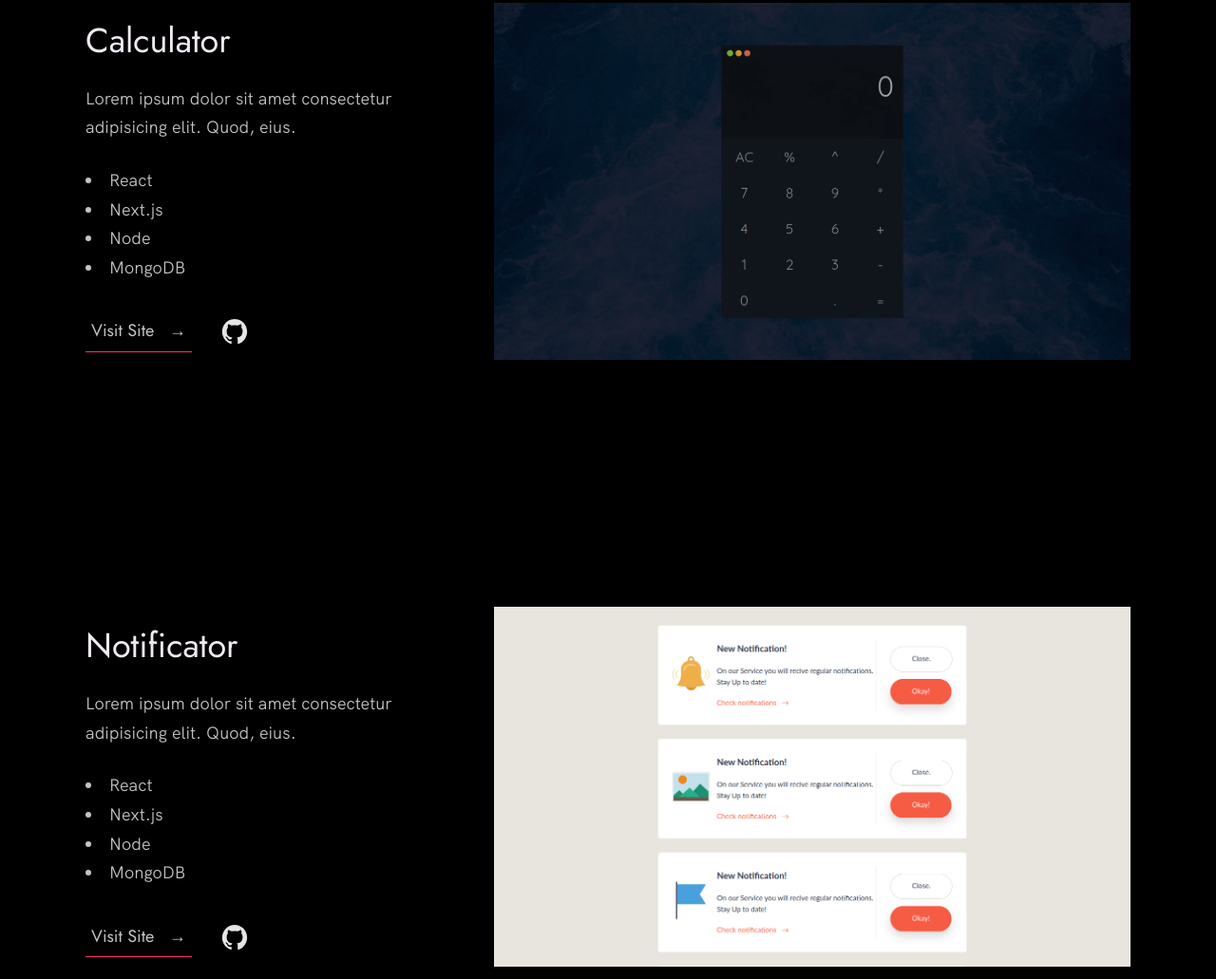
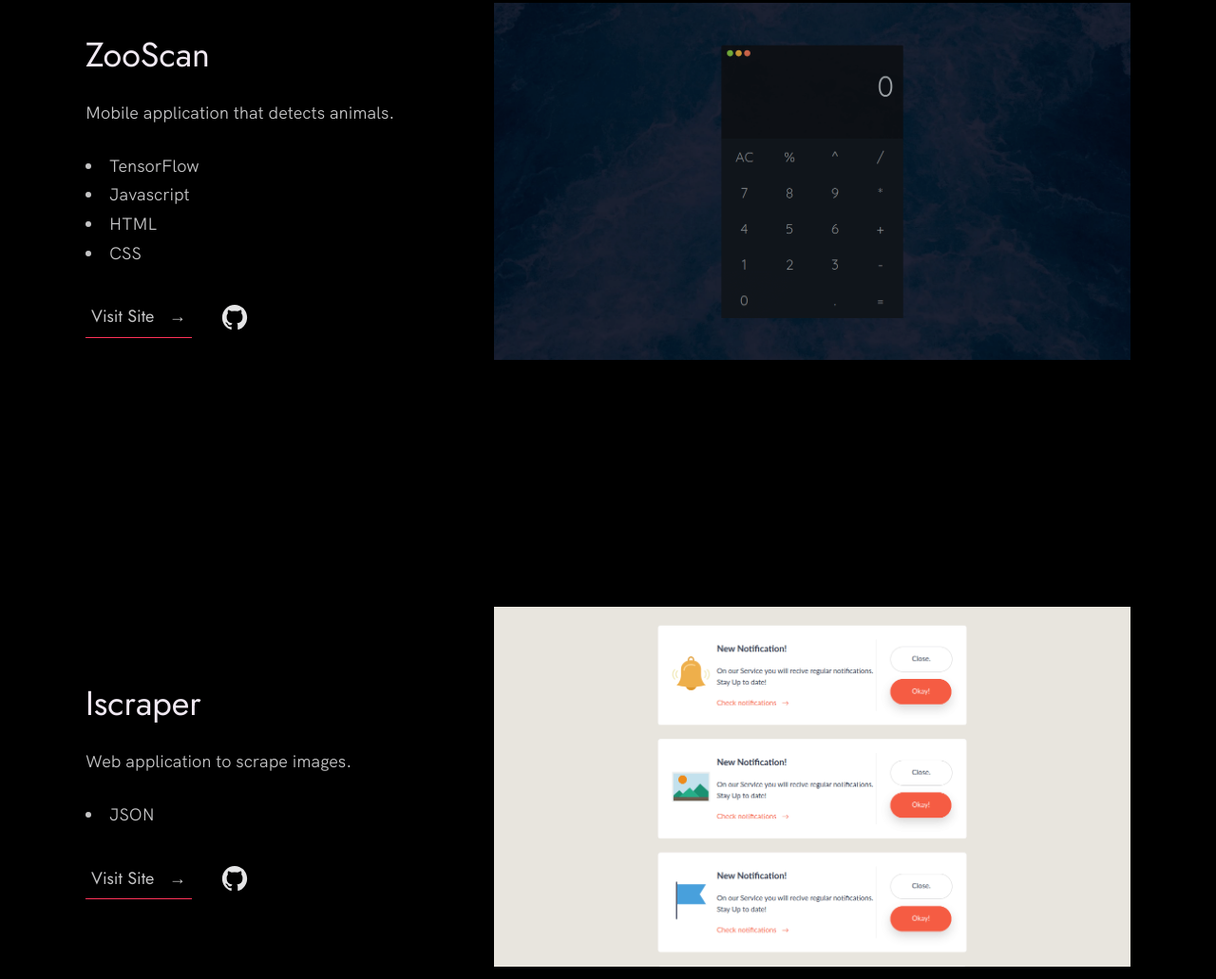
Before and after one commit to Tippiest/Tippiest.github.io, a plain HTML site: page index.html in a window 1280 px wide. Shown: the part 1696-2727 px from the top of the page at 95% size. Drawn offline with Linux system fonts and the light colour scheme.

Commit message:
Changed the project headings and added a description for the projects.

```diff
--- a/index.html
+++ b/index.html
@@ -101,16 +101,15 @@
 
           <div class="work__box">
             <div class="work__text">
-              <h3>Calculator</h3>
+              <h3>ZooScan</h3>
               <p>
-                Lorem ipsum dolor sit amet consectetur adipisicing elit. Quod,
-                eius.
+                Mobile application that detects animals.
               </p>
               <ul class="work__list">
-                <li>React</li>
-                <li>Next.js</li>
-                <li>Node</li>
-                <li>MongoDB</li>
+                <li>TensorFlow</li>
+                <li>Javascript</li>
+                <li>HTML</li>
+                <li>CSS</li>
               </ul>
 
               <div class="work__links">
@@ -131,16 +130,12 @@
 
           <div class="work__box">
             <div class="work__text">
-              <h3>Notificator</h3>
+              <h3>Iscraper</h3>
               <p>
-                Lorem ipsum dolor sit amet consectetur adipisicing elit. Quod,
-                eius.
+                Web application to scrape images.
               </p>
               <ul class="work__list">
-                <li>React</li>
-                <li>Next.js</li>
-                <li>Node</li>
-                <li>MongoDB</li>
+                <li>JSON</li>
               </ul>
 
               <div class="work__links">
```
